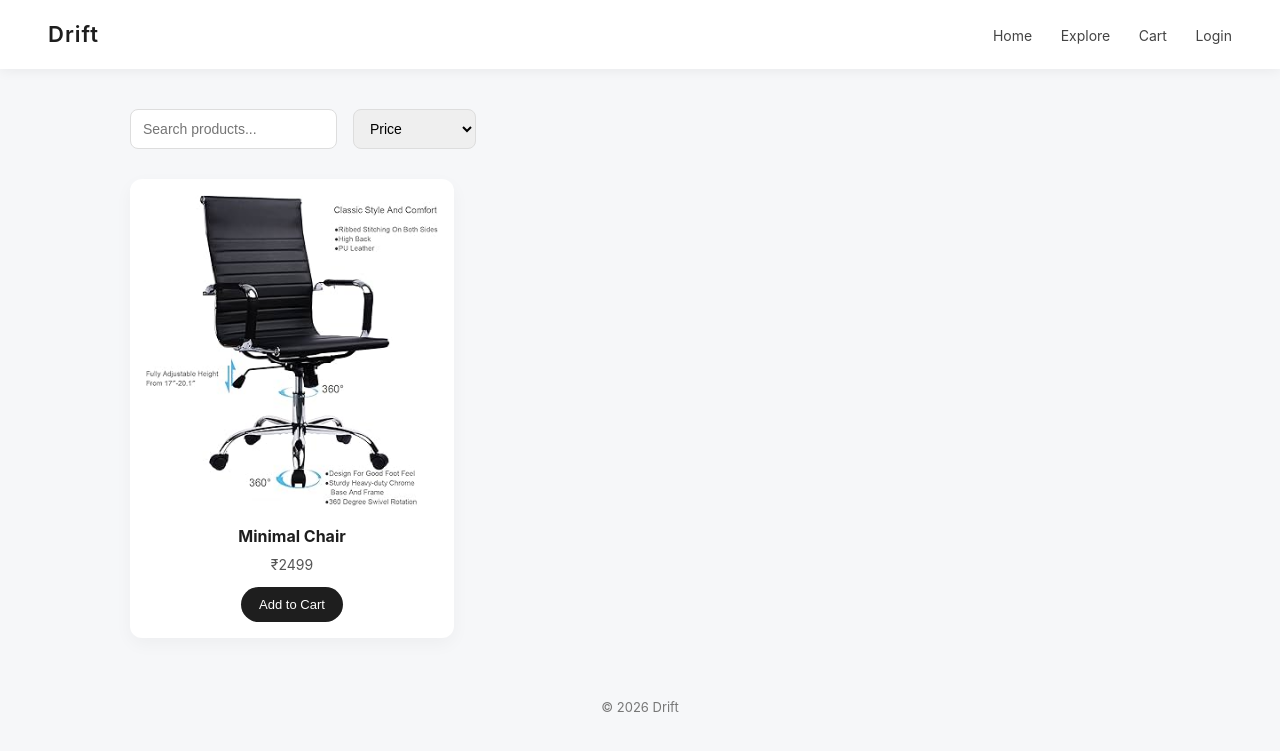
After one commit to akitookun/DRIFT-E-COMMERCE, a FastAPI app: template src/templates/explore.html in a window 1280 px wide. The commit adds this page. Shown: the top 751 px of the page. Run offline with FastAPI, Linux system fonts and the light colour scheme; the template is opened without the code that fills it, so the values that code supplies are empty.

Commit message:
Created js file for proper functinality

```diff
--- a/src/core/server.py
+++ b/src/core/server.py
@@ -1,21 +1,104 @@
-from fastapi import FastAPI, Request
+from fastapi import FastAPI, Request, Body
 from fastapi.responses import HTMLResponse
 from fastapi.staticfiles import StaticFiles
 from fastapi.templating import Jinja2Templates
+from fastapi.middleware.cors import CORSMiddleware
 import uvicorn
 
-app = FastAPI()
+from database.helper import (
+    fetch_items,
+    add_cart_item,
+    remove_cart_item,
+    get_cart,
+    authenticate_user
+)
 
-app.mount("/static", StaticFiles(directory="src/static"), name="static")
 
-templates = Jinja2Templates(directory="src/templates")
-
-@app.get("/", response_class=HTMLResponse)
-async def read_root(request: Request):
-    return templates.TemplateResponse(
-        "index.html",
-        {"request": request}
+def create_app() -> FastAPI:
+    app = FastAPI(
+        title="Drift Backend",
+        description="FastAPI backend for Drift e-commerce",
+        version="1.0.0",
     )
 
+    app.add_middleware(
+        CORSMiddleware,
+        allow_origins=["*"],
+        allow_methods=["*"],
+        allow_headers=["*"],
+    )
+
+    app.mount(
+        "/static",
+        StaticFiles(directory="src/static"),
+        name="static",
+    )
+
+    templates = Jinja2Templates(directory="src/templates")
+
+    @app.get("/", response_class=HTMLResponse)
+    async def home(request: Request):
+        return templates.TemplateResponse(
+            "index.html",
+            {"request": request},
+        )
+
+    @app.get("/explore", response_class=HTMLResponse)
+    async def explore(request: Request):
+        return templates.TemplateResponse(
+            "explore.html",
+            {"request": request},
+        )
+
+    @app.get("/cart", response_class=HTMLResponse)
+    async def cart(request: Request):
+        return templates.TemplateResponse(
+            "cart.html",
+            {"request": request},
+        )
+
+    @app.get("/login", response_class=HTMLResponse)
+    async def login(request: Request):
+        return templates.TemplateResponse(
+            "login.html",
+            {"request": request},
+        )
+
+    @app.get("/api/items")
+    async def get_items(search: str = None, sort: str = None):
+        return await fetch_items(search=search, sort=sort)
+
+    @app.post("/api/cart/add")
+    async def add_to_cart(data: dict = Body(...)):
+        await add_cart_item("demo_user", data["item_id"])
+        return {"status": "added"}
+
+    @app.delete("/api/cart/remove")
+    async def remove_from_cart(data: dict = Body(...)):
+        await remove_cart_item("demo_user", data["item_id"])
+        return {"status": "removed"}
+
+    @app.get("/api/cart")
+    async def cart_items():
+        items, total = await get_cart("demo_user")
+        return {"items": items, "total": total}
+
+    @app.post("/api/login")
+    async def login_user(data: dict = Body(...)):
+        user = await authenticate_user(data["email"], data["password"])
+        if not user:
+            return {"error": "Invalid credentials"}
+        return {"status": "success"}
+
+    return app
+
+
+app = create_app()
+
 if __name__ == "__main__":
-    uvicorn.run(app, host="127.0.0.1", port=8000)
+    uvicorn.run(
+        "server:app",
+        host="127.0.0.1",
+        port=8000,
+        reload=True,
+    )
--- /dev/null
+++ b/src/static/app.js
@@ -0,0 +1,99 @@
+/* ---------------------------
+   PRODUCTS
+--------------------------- */
+
+async function searchProducts(query) {
+    const res = await fetch(`/api/items?search=${query}`);
+    const data = await res.json();
+    renderProducts(data);
+}
+
+async function filterByPrice(order) {
+    const res = await fetch(`/api/items?sort=${order}`);
+    const data = await res.json();
+    renderProducts(data);
+}
+
+/* ---------------------------
+   CART
+--------------------------- */
+
+async function addToCart(itemId) {
+    await fetch("/api/cart/add", {
+        method: "POST",
+        headers: { "Content-Type": "application/json" },
+        body: JSON.stringify({ item_id: itemId })
+    });
+    alert("Added to cart");
+}
+
+async function removeFromCart(itemId) {
+    await fetch("/api/cart/remove", {
+        method: "DELETE",
+        headers: { "Content-Type": "application/json" },
+        body: JSON.stringify({ item_id: itemId })
+    });
+    location.reload();
+}
+
+async function loadCart() {
+    const res = await fetch("/api/cart");
+    const data = await res.json();
+    renderCart(data);
+}
+
+/* ---------------------------
+   AUTH
+--------------------------- */
+
+async function login() {
+    const email = document.getElementById("email").value;
+    const password = document.getElementById("password").value;
+
+    const res = await fetch("/api/login", {
+        method: "POST",
+        headers: { "Content-Type": "application/json" },
+        body: JSON.stringify({ email, password })
+    });
+
+    if (res.ok) window.location.href = "/";
+    else alert("Login failed");
+}
+
+/* ---------------------------
+   RENDER HELPERS
+--------------------------- */
+
+function renderProducts(items) {
+    const container = document.querySelector(".products");
+    container.innerHTML = "";
+
+    items.forEach(item => {
+        container.innerHTML += `
+            <div class="product">
+                <img src="${item.item_image}">
+                <h3>${item.item_name}</h3>
+                <p>₹${item.item_value}</p>
+                <button onclick="addToCart('${item._id}')">Add to Cart</button>
+            </div>
+        `;
+    });
+}
+
+function renderCart(data) {
+    const container = document.querySelector(".cart-items");
+    const total = document.getElementById("total");
+
+    container.innerHTML = "";
+    total.innerText = data.total;
+
+    data.items.forEach(item => {
+        container.innerHTML += `
+            <div class="cart-item">
+                <span>${item.item_name}</span>
+                <span>₹${item.item_value}</span>
+                <button onclick="removeFromCart('${item._id}')">Remove</button>
+            </div>
+        `;
+    });
+}
--- a/src/static/style.css
+++ b/src/static/style.css
@@ -1,25 +1,23 @@
-/* Reset */
 * {
     margin: 0;
     padding: 0;
     box-sizing: border-box;
 }
 
-/* Base */
 body {
-    font-family: 'Segoe UI', Tahoma, Geneva, Verdana, sans-serif;
+    font-family: Inter, system-ui, -apple-system, BlinkMacSystemFont, sans-serif;
     background-color: #f6f7f9;
     color: #1e1e1e;
+    line-height: 1.5;
 }
 
-/* Navbar */
 .navbar {
     background-color: #ffffff;
     padding: 18px 48px;
     display: flex;
     justify-content: space-between;
     align-items: center;
-    box-shadow: 0 2px 8px rgba(0,0,0,0.04);
+    box-shadow: 0 2px 12px rgba(0,0,0,0.06);
 }
 
 .logo {
@@ -33,20 +31,21 @@ body {
     text-decoration: none;
     font-size: 14px;
     color: #444;
+    transition: color 0.2s ease;
 }
 
 .navbar nav a:hover {
     color: #000;
 }
 
-/* Hero Section */
 .hero {
-    height: calc(100vh - 140px);
+    min-height: calc(100vh - 120px);
     display: flex;
     flex-direction: column;
     justify-content: center;
     align-items: center;
     text-align: center;
+    background: linear-gradient(180deg, #ffffff, #f6f7f9);
     padding: 20px;
 }
 
@@ -60,19 +59,17 @@ body {
     font-size: 16px;
     color: #666;
     max-width: 420px;
-    margin-bottom: 30px;
+    margin-bottom: 28px;
 }
 
-/* CTA Button */
 .cta {
-    padding: 14px 32px;
+    padding: 14px 34px;
     font-size: 14px;
-    border: none;
     border-radius: 30px;
     background-color: #1e1e1e;
     color: #ffffff;
-    cursor: pointer;
-    transition: all 0.3s ease;
+    text-decoration: none;
+    transition: all 0.25s ease;
 }
 
 .cta:hover {
@@ -80,7 +77,125 @@ body {
     transform: translateY(-2px);
 }
 
-/* Footer */
+.container {
+    max-width: 1100px;
+    margin: auto;
+    padding: 40px;
+}
+
+.page {
+    min-height: calc(100vh - 140px);
+    text-align: center;
+}
+
+.controls {
+    display: flex;
+    gap: 16px;
+    margin-bottom: 30px;
+}
+
+.controls input,
+.controls select {
+    padding: 10px 12px;
+    border-radius: 8px;
+    border: 1px solid #ddd;
+    font-size: 14px;
+    outline: none;
+}
+
+.controls input:focus,
+.controls select:focus {
+    border-color: #aaa;
+}
+
+.products {
+    width: 100%;
+    display: grid;
+    grid-template-columns: repeat(auto-fill, minmax(240px, 1fr));
+    gap: 24px;
+}
+
+.product {
+    background: #ffffff;
+    padding: 16px;
+    border-radius: 12px;
+    text-align: center;
+    box-shadow: 0 6px 18px rgba(0,0,0,0.04);
+}
+
+.product img {
+    width: 100%;
+    border-radius: 10px;
+    margin-bottom: 12px;
+}
+
+.product h3 {
+    font-size: 16px;
+    margin-bottom: 6px;
+}
+
+.product p {
+    font-size: 14px;
+    color: #555;
+    margin-bottom: 12px;
+}
+
+.cart-item {
+    display: flex;
+    justify-content: space-between;
+    align-items: center;
+    padding: 12px 0;
+    border-bottom: 1px solid #eee;
+}
+
+.cart-total {
+    margin-top: 30px;
+    font-size: 18px;
+    font-weight: 500;
+}
+
+.auth-box {
+    max-width: 360px;
+    margin: 80px auto;
+    background: #ffffff;
+    padding: 30px;
+    border-radius: 12px;
+    box-shadow: 0 8px 20px rgba(0,0,0,0.06);
+}
+
+.auth-box h2 {
+    margin-bottom: 20px;
+    font-weight: 500;
+}
+
+.auth-box input {
+    width: 100%;
+    padding: 10px 12px;
+    margin-bottom: 14px;
+    border-radius: 8px;
+    border: 1px solid #ddd;
+    font-size: 14px;
+}
+
+.auth-box input:focus {
+    border-color: #aaa;
+}
+
+button {
+    padding: 10px 18px;
+    border-radius: 20px;
+    border: none;
+    background: #1e1e1e;
+    color: #ffffff;
+    cursor: pointer;
+    font-size: 13px;
+    transition: background 0.2s ease;
+}
+
+button:hover {
+    background: #000;
+}
+
 .footer {
     text-align: center;
     padding: 20px;
--- /dev/null
+++ b/src/templates/explore.html
@@ -0,0 +1,53 @@
+<!DOCTYPE html>
+<html lang="en">
+<head>
+    <meta charset="UTF-8">
+    <title>Explore | Drift</title>
+    <link rel="stylesheet" href="/static/style.css">
+</head>
+<body>
+
+<header class="navbar">
+    <div class="logo">Drift</div>
+    <nav>
+        <a href="/">Home</a>
+        <a href="/explore">Explore</a>
+        <a href="/cart">Cart</a>
+        <a href="/login">Login</a>
+    </nav>
+</header>
+
+<main class="container">
+
+    <!-- Search & Filter -->
+    <section class="controls">
+        <input type="text" placeholder="Search products..."
+               oninput="searchProducts(this.value)">
+        <select onchange="filterByPrice(this.value)">
+            <option value="">Price</option>
+            <option value="low">Low → High</option>
+            <option value="high">High → Low</option>
+        </select>
+    </section>
+
+    <!-- Products Grid -->
+    <section class="products">
+
+        <!-- Product Card -->
+        <div class="product">
+            <img src="/static/sample.jpg">
+            <h3>Minimal Chair</h3>
+            <p>₹2499</p>
+            <button onclick="addToCart('ITEM_ID')">Add to Cart</button>
+        </div>
+
+        <!-- Repeat dynamically via backend -->
+    </section>
+
+</main>
+
+<footer class="footer">© 2026 Drift</footer>
+
+<script src="/static/app.js"></script>
+</body>
+</html>
```
Also changed, not shown: src/database/helper.py (+72 -7 lines), src/database/items.py (+6 -4 lines), src/templates/cart.html (added, +42 -0 lines), src/templates/index.html (+7 -10 lines), src/templates/login.html (added, +27 -0 lines), src/static/sample.jpg (added).
